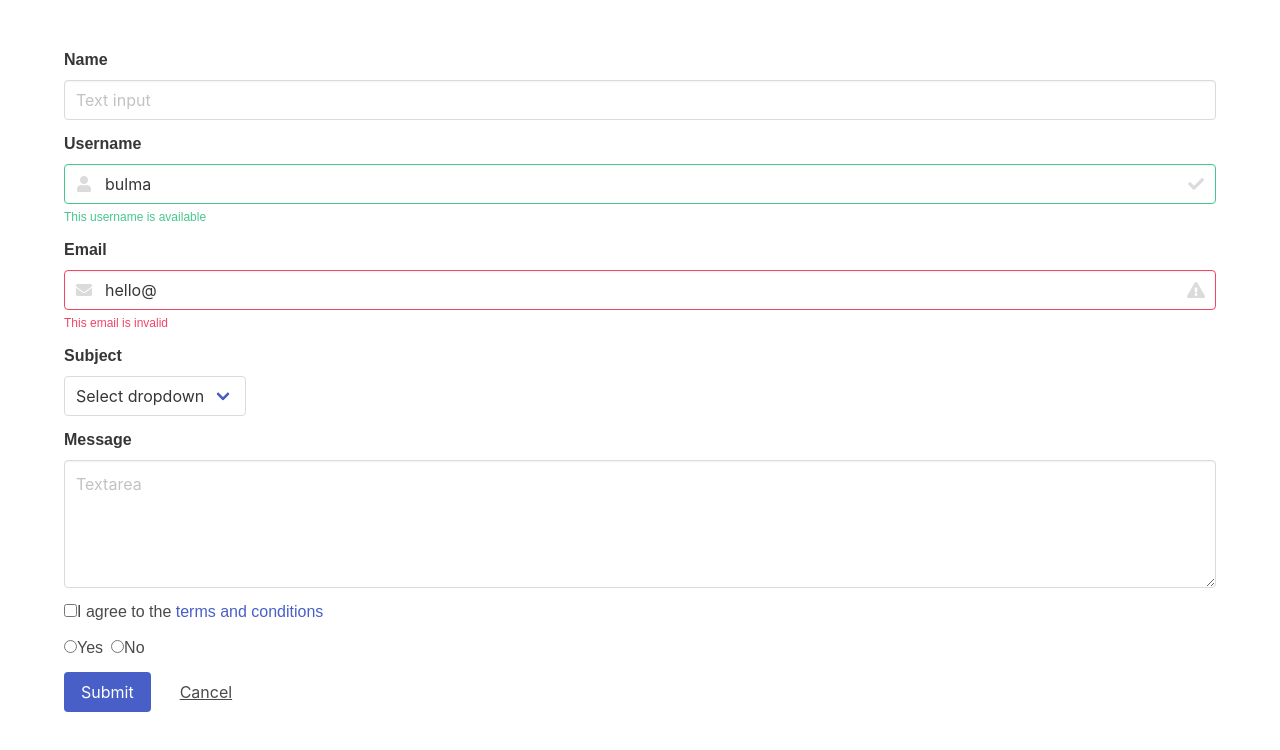
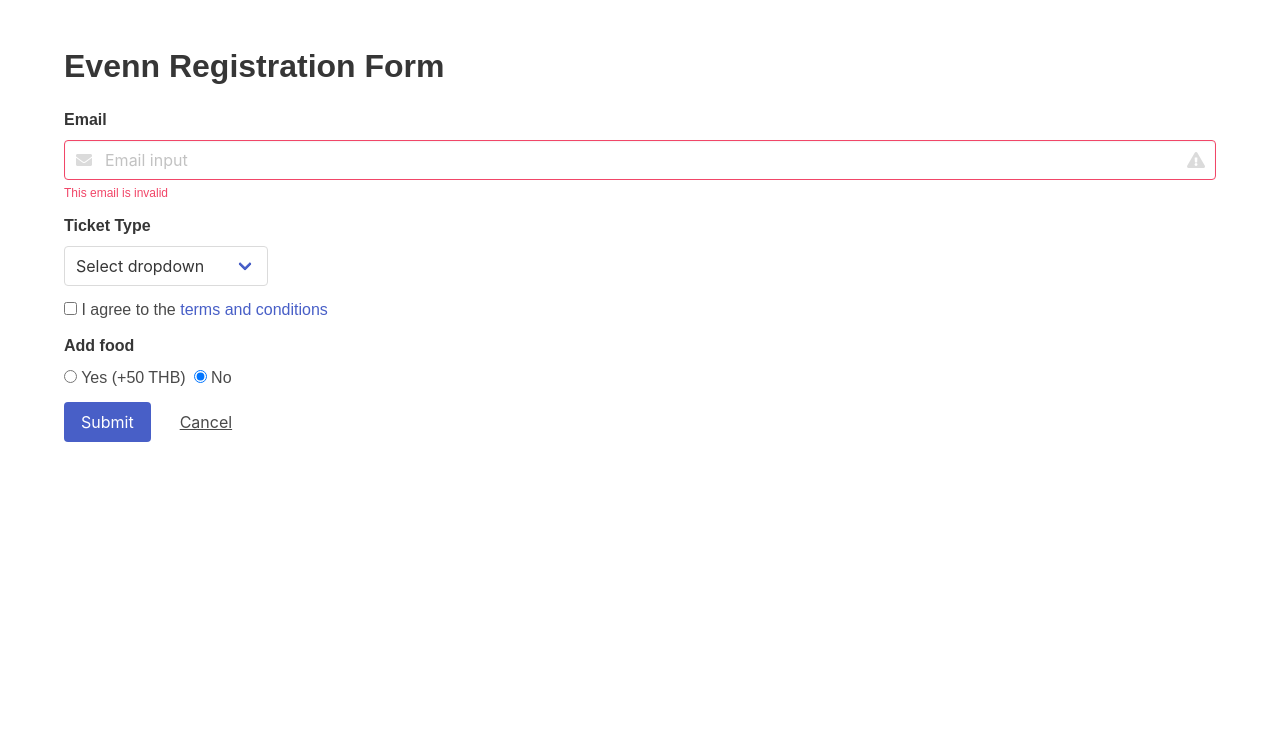
Before and after one commit to PanJ/cu-evenn, a React (Create React App) app: page / in a window 1280 px wide. Shown: the top 750 px of the page. Built offline with nearby package versions, Linux system fonts and the light colour scheme.

Commit message:
bind state to form UI

```diff
--- a/src/App.js
+++ b/src/App.js
@@ -3,36 +3,18 @@ import logo from './logo.svg'
 import './App.css'
 
 class App extends Component {
+  state = {
+    email: '',
+    ticketType: '',
+    agreeTerms: false,
+    addFood: false
+  }
   render() {
+    const { email, ticketType, agreeTerms, addFood } = this.state
     return (
       <section className="section">
         <div className="container">
-          <div className="field">
-            <label className="label">Name</label>
-            <div className="control">
-              <input className="input" type="text" placeholder="Text input" />
-            </div>
-          </div>
-
-          <div className="field">
-            <label className="label">Username</label>
-            <div className="control has-icons-left has-icons-right">
-              <input
-                className="input is-success"
-                type="text"
-                placeholder="Text input"
-                value="bulma"
-              />
-              <span className="icon is-small is-left">
-                <i className="fas fa-user" />
-              </span>
-              <span className="icon is-small is-right">
-                <i className="fas fa-check" />
-              </span>
-            </div>
-            <p className="help is-success">This username is available</p>
-          </div>
-
+          <h1 className="title">Evenn Registration Form</h1>
           <div className="field">
             <label className="label">Email</label>
             <div className="control has-icons-left has-icons-right">
@@ -40,7 +22,8 @@ class App extends Component {
                 className="input is-danger"
                 type="email"
                 placeholder="Email input"
-                value="hello@"
+                value={email}
+                onChange={e => this.setState({ email: e.target.value })}
               />
               <span className="icon is-small is-left">
                 <i className="fas fa-envelope" />
@@ -53,41 +36,52 @@ class App extends Component {
           </div>
 
           <div className="field">
-            <label className="label">Subject</label>
+            <label className="label">Ticket Type</label>
             <div className="control">
               <div className="select">
-                <select>
-                  <option>Select dropdown</option>
-                  <option>With options</option>
+                <select
+                  onChange={e => this.setState({ ticketType: e.target.value })}
+                >
+                  <option value="">Select dropdown</option>
+                  <option value="regular">Regular (150 THB)</option>
+                  <option value="premium">Premium (300 THB)</option>
                 </select>
               </div>
             </div>
           </div>
 
           <div className="field">
-            <label className="label">Message</label>
-            <div className="control">
-              <textarea className="textarea" placeholder="Textarea" />
-            </div>
-          </div>
-
-          <div className="field">
             <div className="control">
               <label className="checkbox">
-                <input type="checkbox" />
+                <input
+                  type="checkbox"
+                  checked={agreeTerms}
+                  onClick={e => this.setState({ agreeTerms: e.target.checked })}
+                />{' '}
                 I agree to the <a href="#">terms and conditions</a>
               </label>
             </div>
           </div>
 
           <div className="field">
+            <label className="label">Add food</label>
             <div className="control">
               <label className="radio">
-                <input type="radio" name="question" />
-                Yes
+                <input
+                  type="radio"
+                  name="question"
+                  onChange={() => this.setState({ addFood: true })}
+                  checked={addFood}
+                />{' '}
+                Yes (+50 THB)
               </label>
               <label className="radio">
-                <input type="radio" name="question" />
+                <input
+                  type="radio"
+                  name="question"
+                  onChange={() => this.setState({ addFood: false })}
+                  checked={!addFood}
+                />{' '}
                 No
               </label>
             </div>
```
